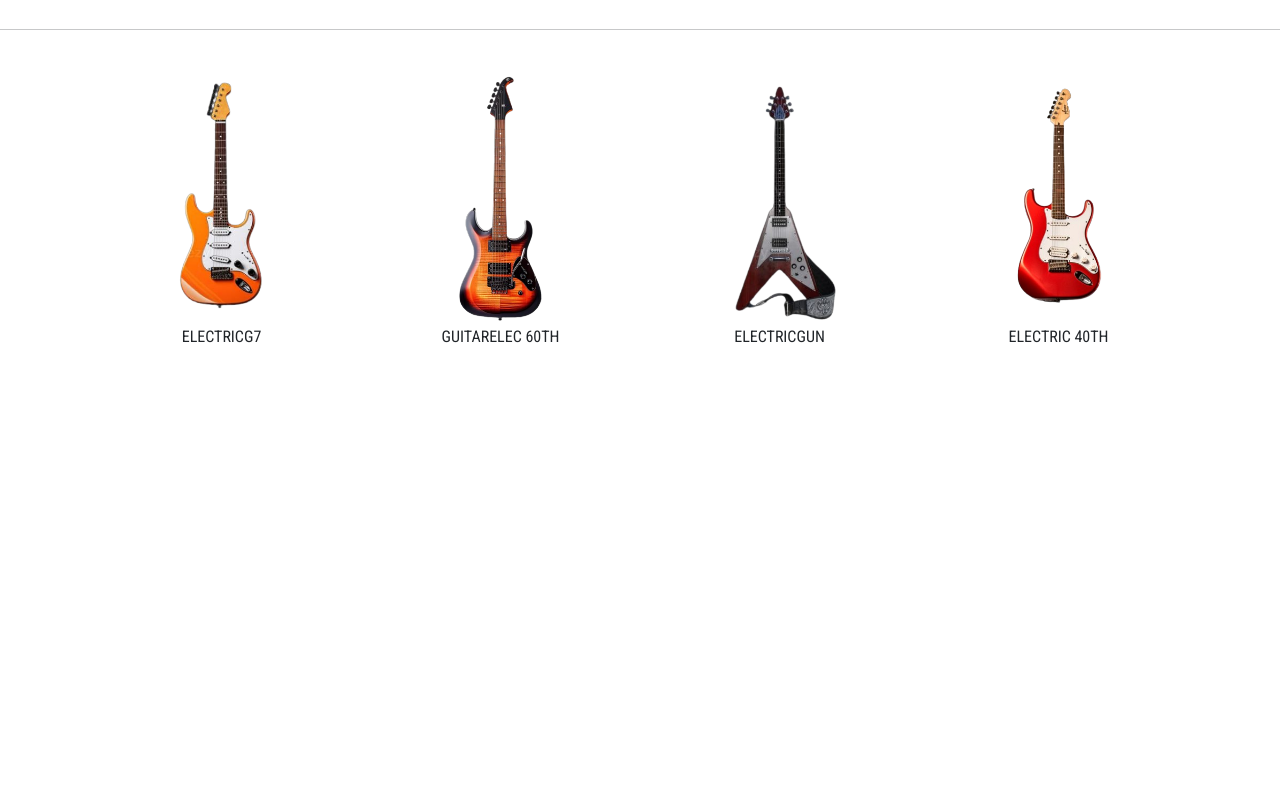
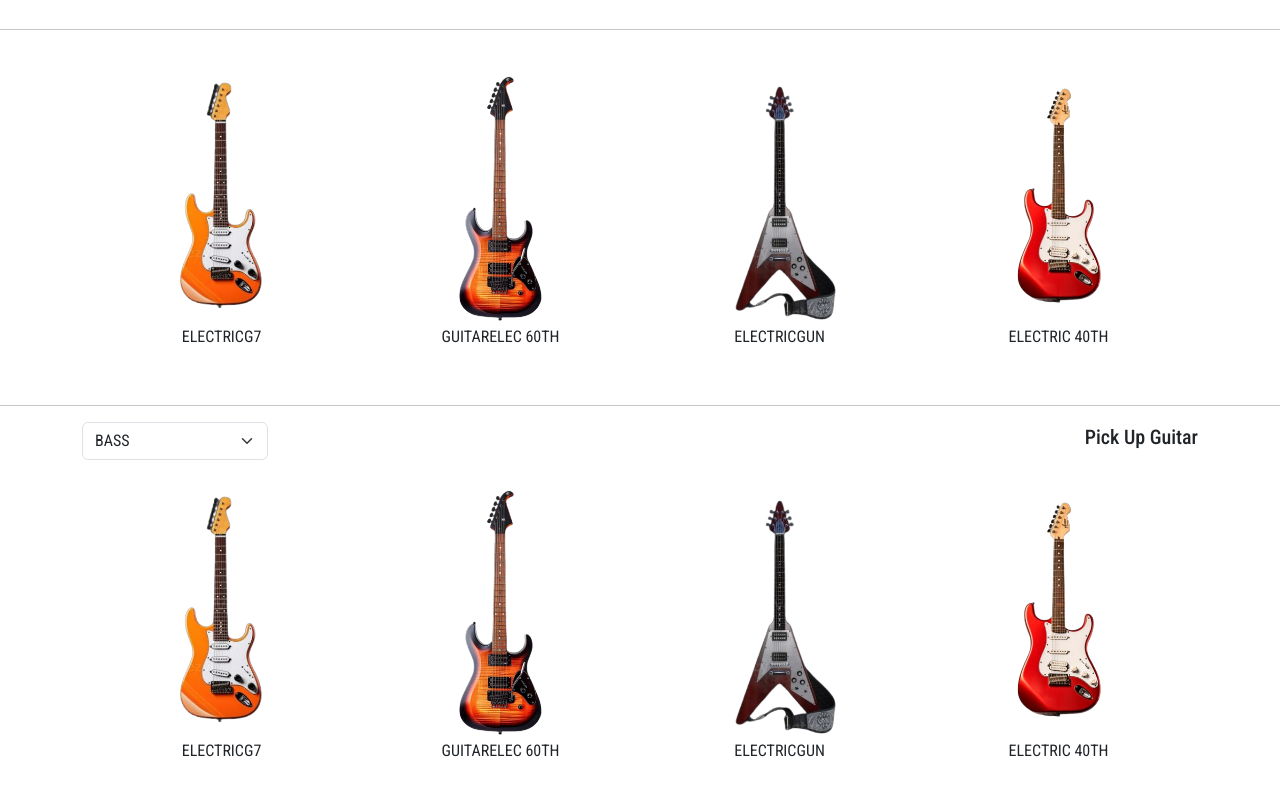
Before and after one commit to Vireak-Both55/Guitar-Project, a plain HTML site: page index.html in a window 1280 px wide. Shown: the part 1593-2396 px from the top of the page. Before the commit the page ends 1982 px from the top, so only its background shows below. Drawn offline with nearby package versions, Linux system fonts and the light colour scheme; a web font is replaced by a local one.

Commit message:
guitar shopping

```diff
--- a/index.html
+++ b/index.html
@@ -279,29 +279,70 @@
               <div class="container  py-4">
                 <div class="row m-0">
                         <div class=" font-roboto col-6 col-lg-3 bg-hover transition  text-center ">
-                            <div class="overflow-hidden " style="max-height: 300px;">
+                            <div class="overflow-hidden " style="max-height: 500px;">
                                 <img src="asset/image/image-removebg-preview (1).png" class="h-100 w-100 object-fit-cover" alt="">
                             </div>
                             <p class="text-uppercase">electricg7</p>
                         </div>
                         <div class=" font-roboto col-6 col-lg-3 bg-hover transition text-center ">
-                            <div class="overflow-hidden " style="max-height: 300px;">
+                            <div class="overflow-hidden " style="max-height: 500px;">
                                 <img src="asset/image/image-removebg-preview.png" class="h-100 w-100 object-fit-cover" alt="">
                             </div>
                             <p class="text-uppercase">guitarelec 60th </p>
                         </div>
                         <div class=" font-roboto col-6 col-lg-3 bg-hover transition text-center ">
-                            <div class="overflow-hidden " style="max-height: 300px;">
+                            <div class="overflow-hidden " style="max-height: 500px;">
                                 <img src="asset/image/bassguitar.png" class="h-100 w-100 object-fit-cover" alt="">
                             </div>
                             <p class="text-uppercase">electricgun</p>
                         </div>
                         <div class=" font-roboto col-6 col-lg-3 bg-hover transition text-center ">
-                            <div class="overflow-hidden " style="max-height: 300px;">
+                            <div class="overflow-hidden " style="max-height: 500px;">
                                 <img src="asset/image/electric_guitar11.png" class="h-100 w-100 object-fit-cover" alt="">
                             </div>
                             <p class="text-uppercase">electric 40th</p>
                         </div>
+                </div>
+              </div>
+              <hr>
+              <div class="container font-roboto ">
+                <div class="d-flex justify-content-between align-items-center">
+                    <div class="col-3 col-lg-2">
+                        <select name="" class="form-select shadow-none" id="">
+                            <option value="">BASS</option>
+                            <option value="">BASS</option>
+                            <option value="">BASS</option>
+                        </select>
+                    </div>
+                    <div class="">
+                        <h5>Pick Up Guitar</h5>
+                    </div>
+                </div>
+                <div class="row m-0 py-4">
+                    <div class=" font-roboto col-6 col-lg-3 bg-hover transition  text-center ">
+                        <div class="overflow-hidden " style="max-height: 500px;">
+                            <img src="asset/image/image-removebg-preview (1).png" class="h-100 w-100 object-fit-cover" alt="">
+                        </div>
+                        <p class="text-uppercase">electricg7</p>
+                    </div>
+                    <div class=" font-roboto col-6 col-lg-3 bg-hover transition text-center ">
+                        <div class="overflow-hidden " style="max-height: 500px;">
+                            <img src="asset/image/image-removebg-preview.png" class="h-100 w-100 object-fit-cover" alt="">
+                        </div>
+                        <p class="text-uppercase">guitarelec 60th </p>
+                    </div>
+                    <div class=" font-roboto col-6 col-lg-3 bg-hover transition text-center ">
+                        <div class="overflow-hidden " style="max-height: 500px;">
+                            <img src="asset/image/bassguitar.png" class="h-100 w-100 object-fit-cover" alt="">
+                        </div>
+                        <p class="text-uppercase">electricgun</p>
+                    </div>
+                    <div class=" font-roboto col-6 col-lg-3 bg-hover transition text-center ">
+                        <div class="overflow-hidden " style="max-height: 500px;">
+                            <img src="asset/image/electric_guitar11.png" class="h-100 w-100 object-fit-cover" alt="">
+                        </div>
+                        <p class="text-uppercase">electric 40th</p>
+                    </div>
                 </div>
               </div>
             </main>
```
